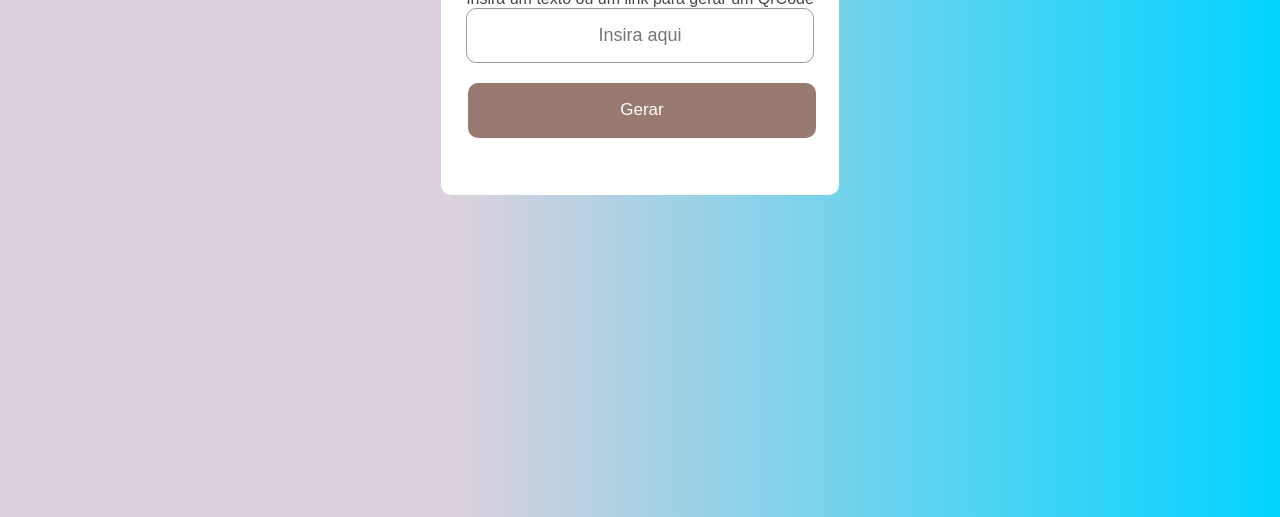
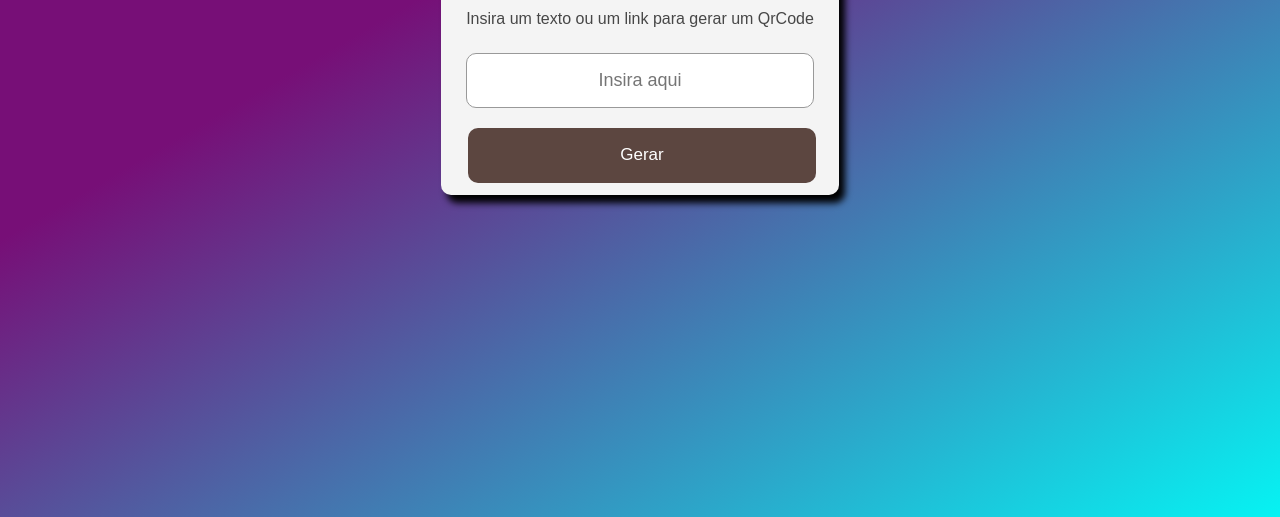
Before and after one commit to NelsonCarbajall/coderq, a plain HTML site: page index.html in a window 1280 px wide. Shown: the part 283-800 px from the top of the page. Drawn offline with Linux system fonts and the light colour scheme.

Commit message:
Update syle.css

```diff
--- a/syle.css
+++ b/syle.css
@@ -10,20 +10,21 @@ body{
     align-items: center;
     justify-content: center;
     min-height: 100vh;
-    background: linear-gradient(90deg, #dcd1dc 35%, rgba(0,212,255,1) 100%);
+    background: linear-gradient(150deg, #770f77 34%, rgb(6, 243, 243) 100%);
 }
 
 .container{
     height: 260px;
-    background: #ffff;
+    background: #f4f4f4;
     max-width: 410px;
     border-radius: 10px;
     padding: 16px 25px;
     transform: height 0.5s ease;
     margin-bottom: 105px;
+    box-shadow: 6px 8px 7px black;
 }
 .container.active{
-    height: 530px;
+    height: 550px;
 }
 
 header h1{
@@ -36,7 +37,7 @@ header p{
     color: #474747;
     font-size: 16px;
     text-align: center;
-    margin-top: 5px;
+    margin-top: 25px;
 }
 
 .container.form{
@@ -51,6 +52,10 @@ header p{
     align-items: center;
     justify-content: center;
 }
+
+.form{
+    margin-top: 25px;
+}
 .form input{
      padding: 0 17px ;
      font-size: 18px;
@@ -59,7 +64,7 @@ header p{
 }
 .form button{
     color: #fff;
-    background: #987a71;
+    background: #5c4640;
     margin: 20px;
     font-size: 17px;
     cursor: pointer;
@@ -80,10 +85,10 @@ header p{
 .qr-code .img{
     width: 220px;
     height: auto;
-    margin-top: 35px;
+    margin-top: 5px;
 }
 .container.active .qr-code{
     opacity: 1;
     pointer-events: auto;
-    transition: opacity 0.5s ease;
+    transition: opacity 1s ease;
 }
```
